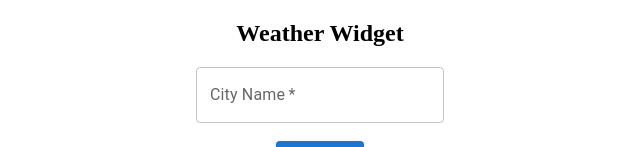
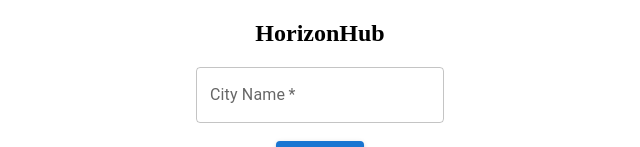
Before and after one commit to Priya-Mahato/HorizonHub, a React (Vite) app: page / in a window 1280 px wide. Shown: the top 147 px of the page, without its empty margins (320-960 px from the left). Built offline with nearby package versions, Linux system fonts and the light colour scheme; no server answers.

Commit message:
Heading edited

```diff
--- a/src/WeatherApp.jsx
+++ b/src/WeatherApp.jsx
@@ -21,7 +21,7 @@ export default function WeatherApp() {
 
     return (
         <div className="WeatherApp">
-            <h2>Weather Widget</h2>
+            <h2>HorizonHub</h2>
             <SearchBox updateInfo={updateInfo}/>
             <InfoBox info={weatherInfo}/>
         </div>
```
